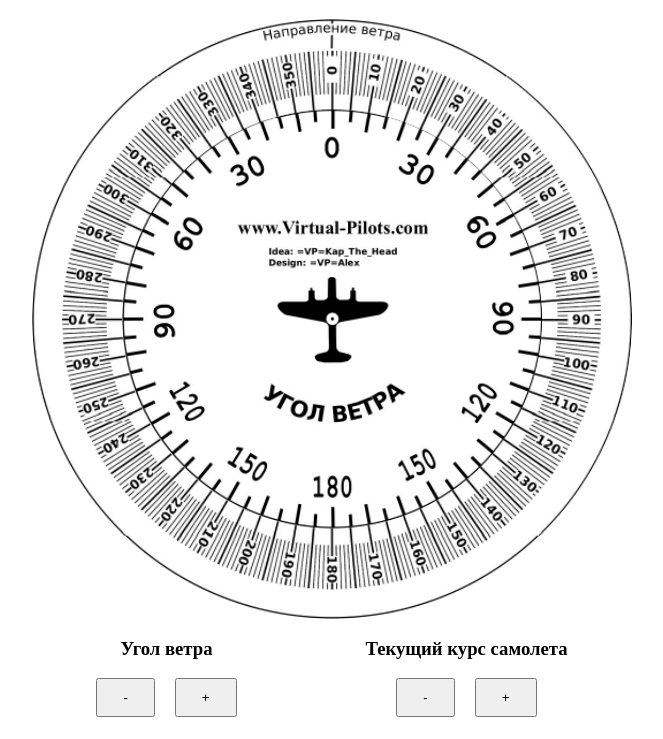
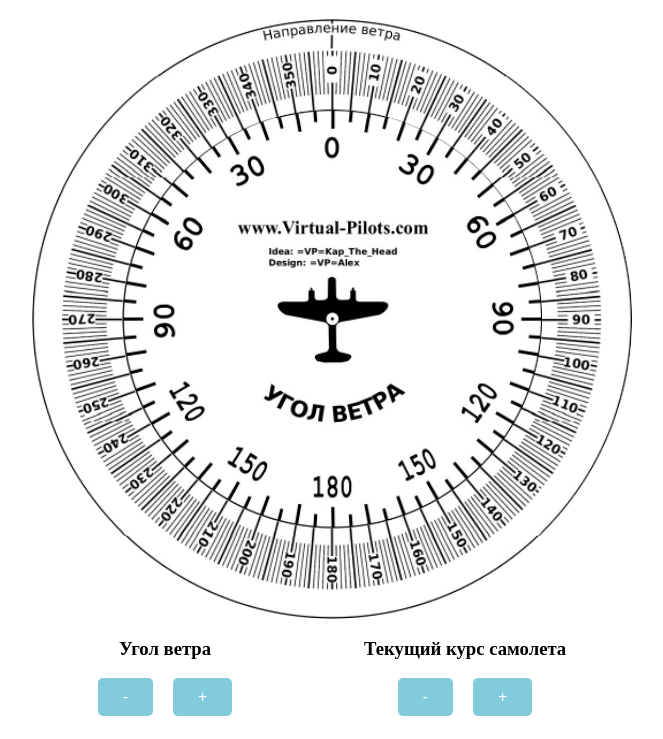
Before and after one commit to GHJKer/wind-angle-calculator, a plain HTML site: page index.html in a window 1280 px wide. Shown: the part 61-800 px from the top of the page, without its empty margins (308-971 px from the left). Drawn offline with Linux system fonts and the light colour scheme.

Commit message:
new buttons

```diff
--- a/style.css
+++ b/style.css
@@ -59,7 +59,16 @@ img {
 }
 
 button {
-    padding: 10px 25px;
+  appearance: none;
+  border: none;
+  padding: 0;
+  margin: 0;
+  background: none;
+  font-size: 16px;
+  padding: 10px 25px;
+  background-color: #27a6c594;
+  color: white;
+  border-radius: 5px;
 }
 
 .panelGroup {
```
